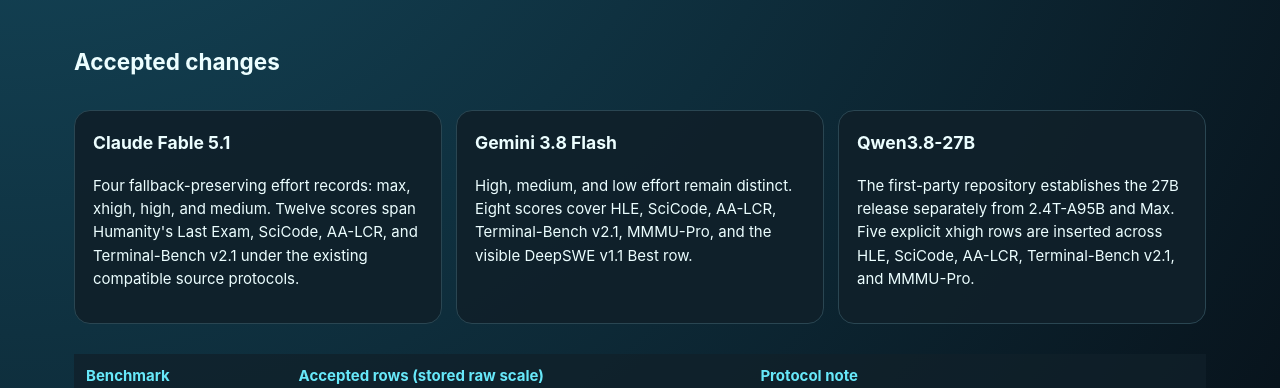
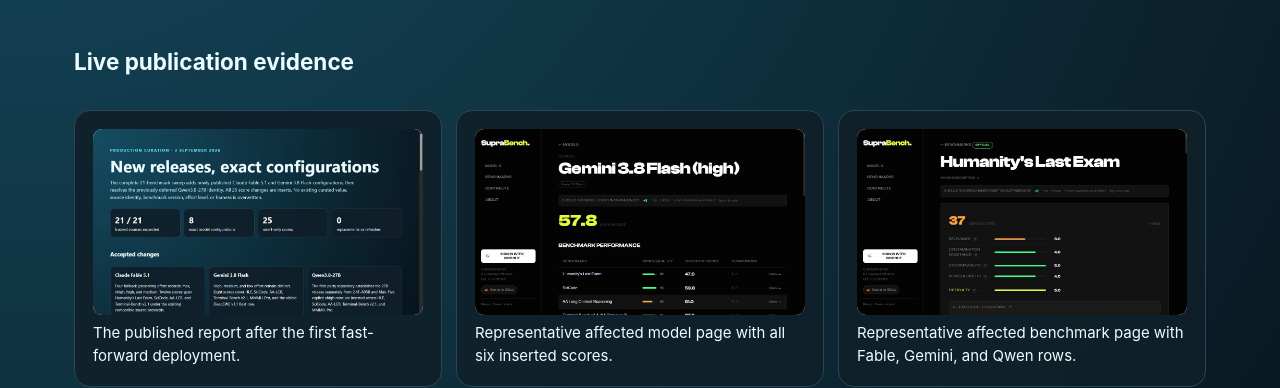
Before and after one commit to flofischerpfuhl-stack/suprabench, a website: page public/reports/curation/2026-09-03/index.html in a window 1280 px wide. Shown: the part 422-810 px from the top of the page. Drawn offline with Linux system fonts and the light colour scheme.

Commit message:
curation: record 2026-09-03 live verification

```diff
--- a/public/reports/curation/2026-09-03/index.html
+++ b/public/reports/curation/2026-09-03/index.html
@@ -18,6 +18,13 @@
     <div class="card metric"><strong>8</strong><span>exact model configurations</span></div>
     <div class="card metric"><strong>25</strong><span>insert-only scores</span></div>
     <div class="card metric"><strong>0</strong><span>replacements or refreshes</span></div>
+  </section>
+
+  <h2>Live publication evidence</h2>
+  <section class="shots">
+    <figure class="shot"><a href="https://suprabench.com/reports/curation/2026-09-03/"><img src="screenshots/live-report.png" alt="Published curation report"></a><figcaption>The published report after the first fast-forward deployment.</figcaption></figure>
+    <figure class="shot"><a href="https://suprabench.com/#model/gemini-3-8-flash-high"><img src="screenshots/live-model-gemini-3-8-flash-high.png" alt="Published Gemini 3.8 Flash high model page"></a><figcaption>Representative affected model page with all six inserted scores.</figcaption></figure>
+    <figure class="shot"><a href="https://suprabench.com/#bench/humanity-s-last-exam"><img src="screenshots/live-benchmark-hle.png" alt="Published Humanity's Last Exam benchmark page"></a><figcaption>Representative affected benchmark page with Fable, Gemini, and Qwen rows.</figcaption></figure>
   </section>
 
   <h2>Accepted changes</h2>
@@ -78,7 +85,7 @@
     <li>Pre-write mirror: Convex 593, D1 593, drift 0.</li>
     <li>Post-write mirror: Convex 618, D1 618, drift 0.</li>
     <li>No benchmark was created, no score was replaced, and no secret-bearing file was added.</li>
-    <li class="warn">Live Pages checks are added after the report commit reaches production.</li>
+    <li class="ok">Cloudflare Pages returned the new report, and all 8 affected model pages plus all 6 affected benchmark pages passed visible-browser checks.</li>
   </ul></div>
 
   <h2>Run learnings</h2>
```
Also changed, not shown: public/reports/curation/2026-09-03/manifest.json, public/reports/curation/2026-09-03/screenshots/live-benchmark-hle.png (added), public/reports/curation/2026-09-03/screenshots/live-model-gemini-3-8-flash-high.png (added), public/reports/curation/2026-09-03/screenshots/live-report.png (added).
